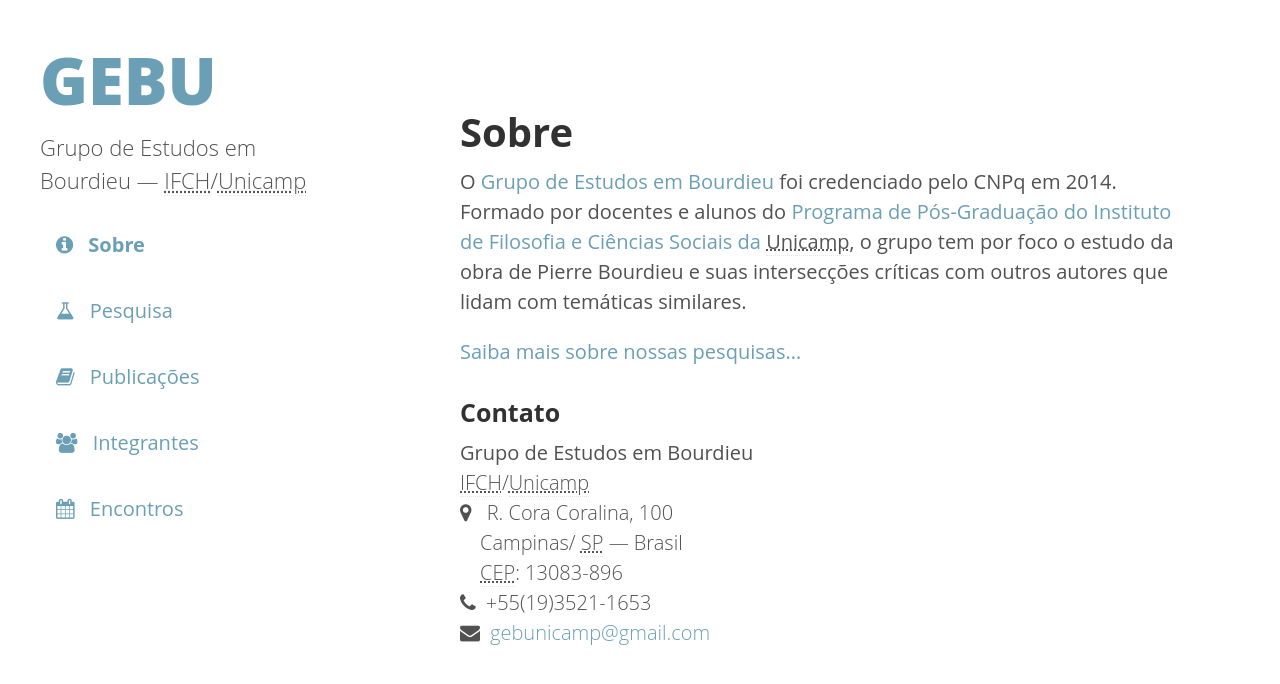
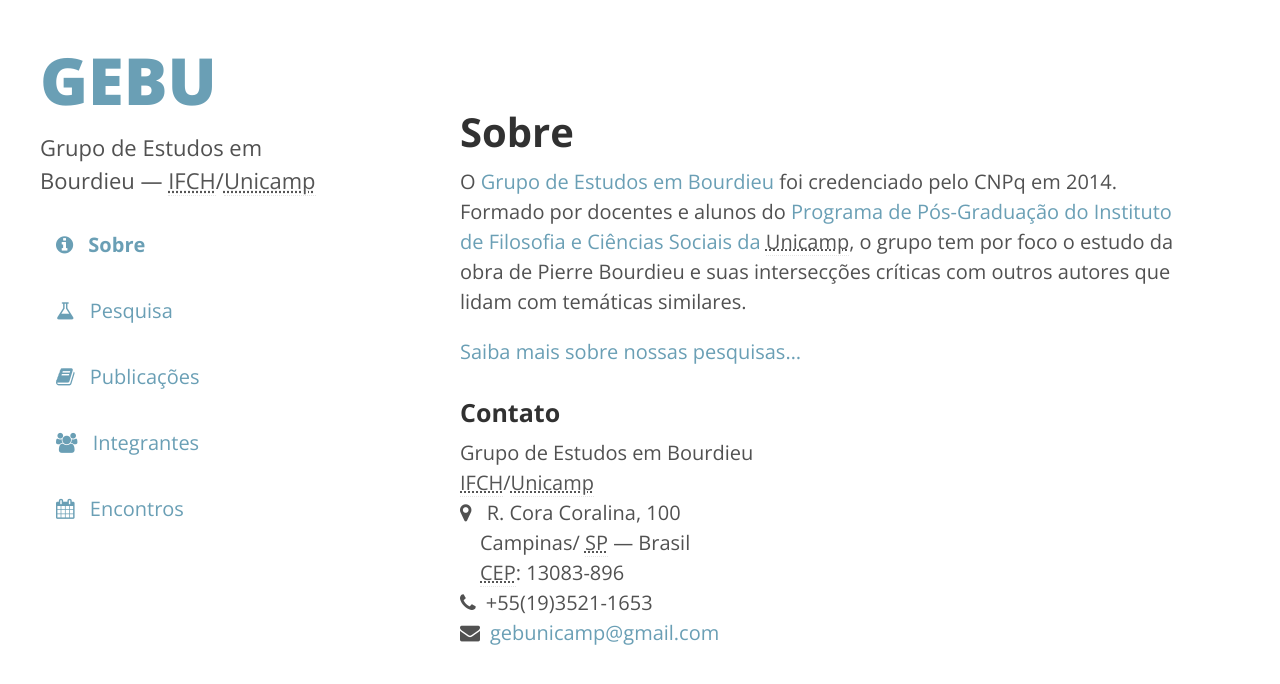
Before and after one commit to hbpasti/gebu.github.io, a Jekyll site: the page built from index.md, in a window 1280 px wide. Shown: the top 684 px of the page. Built offline with Jekyll 4.4.1, drawn with Linux system fonts in a browser that asks for light colours; nearby versions of some CDN libraries.

Commit message:
Remove unused fonts stylesheets and make all sheets href protocol-agnostic

```diff
--- a/_includes/head.html
+++ b/_includes/head.html
@@ -21,15 +21,12 @@
   <link rel="stylesheet" href="{{ site.baseurl }}public/css/custom.css">
 
   <!-- Fonts -->
-  <link rel="stylesheet" href="http://fonts.googleapis.com/css?family=PT+Sans:400,400italic,700|Abril+Fatface">
-
+  <link href='//fonts.googleapis.com/css?family=Open+Sans:400,300italic,300,400italic,700,800,600&subset=latin,latin-ext' rel='stylesheet' type='text/css'>
   <link href="//maxcdn.bootstrapcdn.com/font-awesome/4.2.0/css/font-awesome.min.css" rel="stylesheet">
-  <link href='http://fonts.googleapis.com/css?family=Oswald:400,300,700&subset=latin,latin-ext' rel='stylesheet' type='text/css'>
-  <link href='http://fonts.googleapis.com/css?family=Noticia+Text:400,400italic,700&subset=latin,latin-ext' rel='stylesheet' type='text/css'>
 
   <!-- Icons -->
   <link rel="icon" sizes="16x16 32x32 48x48 64x64" href="{{ site.baseurl }}public/favicon.ico">
-    <!--[if IE]><link rel="shortcut icon" href="https://gebu.github.io/favicon.ico"><![endif]-->
+    <!--[if IE]><link rel="shortcut icon" href="//gebu.github.io/favicon.ico"><![endif]-->
 
     <!-- The below are optional but encouraged -->
 
```
